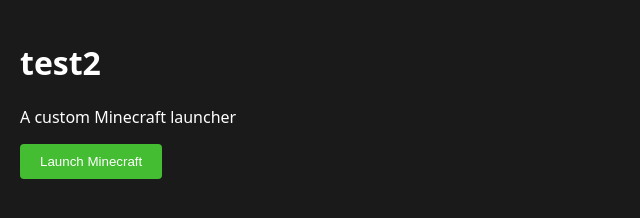
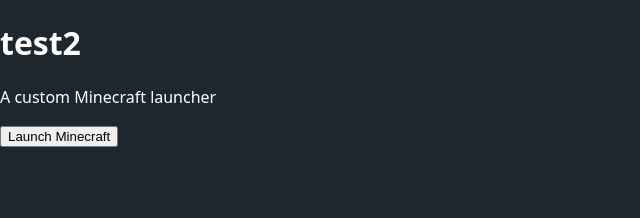
Before and after one commit to thesnipe789hd/test2, an Electron app: page index.html in a window 1200 px wide. Shown: the whole page, without its empty margins (0-640 px from the left). Drawn offline with Linux system fonts and the light colour scheme.

Commit message:
Add/Update index.html

```diff
--- a/index.html
+++ b/index.html
@@ -1,8 +1,22 @@
 <!DOCTYPE html>
 <html>
 <head>
-  <title>test2</title>
-  <link rel="stylesheet" href="styles.css">
+  <title>My Minecraft Launcher</title>
+  <style>
+    :root {
+      --primary: #44bd32;
+      --secondary: #0097e6;
+      --accent: #e84118;
+      --background: #1e272e;
+    }
+    body {
+      margin: 0;
+      padding: 0;
+      background-color: var(--background);
+      color: white;
+      font-family: system-ui, -apple-system, sans-serif;
+    }
+  </style>
 </head>
 <body>
   <div id="app"></div>
```
